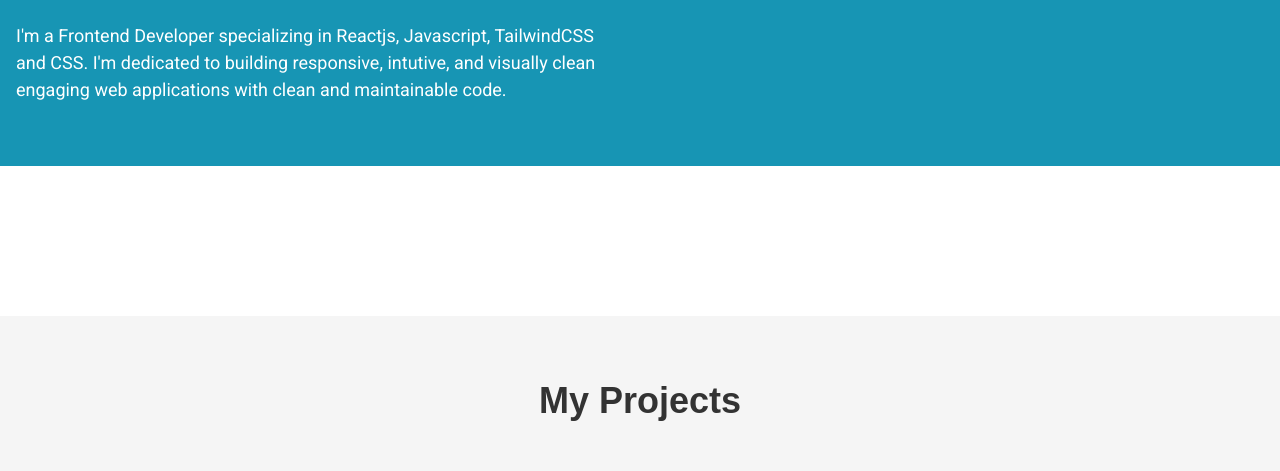
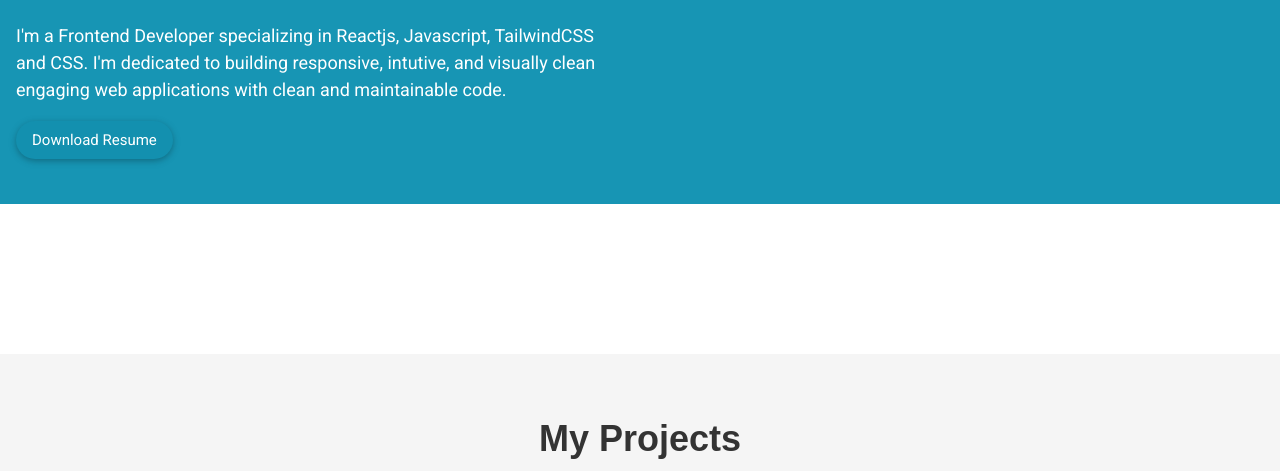
Before and after one commit to youngimmortal-p/my-portfolio, a plain HTML site: page index.html in a window 1280 px wide. Shown: the part 629-1100 px from the top of the page. Drawn offline with nearby package versions, Linux system fonts and the light colour scheme; a web font is replaced by a local one.

Commit message:
added resume download

```diff
--- a/index.html
+++ b/index.html
@@ -34,6 +34,8 @@
         <p class="pulse w3-large">I'm a Frontend Developer specializing in Reactjs, Javascript, TailwindCSS and CSS. I'm
             dedicated to building responsive, intutive, and visually clean engaging web applications
             with clean and maintainable code.</p>
+
+            <a href="My resume.pdf" download="Odugbemi-Paul-resume" class="w3-btn w3-card w3-medium w3-padding resume">Download Resume</a>
         </div>
     </div>
         </section>
--- a/styles.css
+++ b/styles.css
@@ -70,6 +70,10 @@ body, p, a{
 #projects{
     margin-top: 6rem;
     background-color: #F5F5F5;
+}
+.resume{
+    background-color: #1390af !important;
+    border-radius: 30px;
 }
 .imgpic{
     border: 7px solid #fff;
```
Also changed, not shown: 1 other file.
